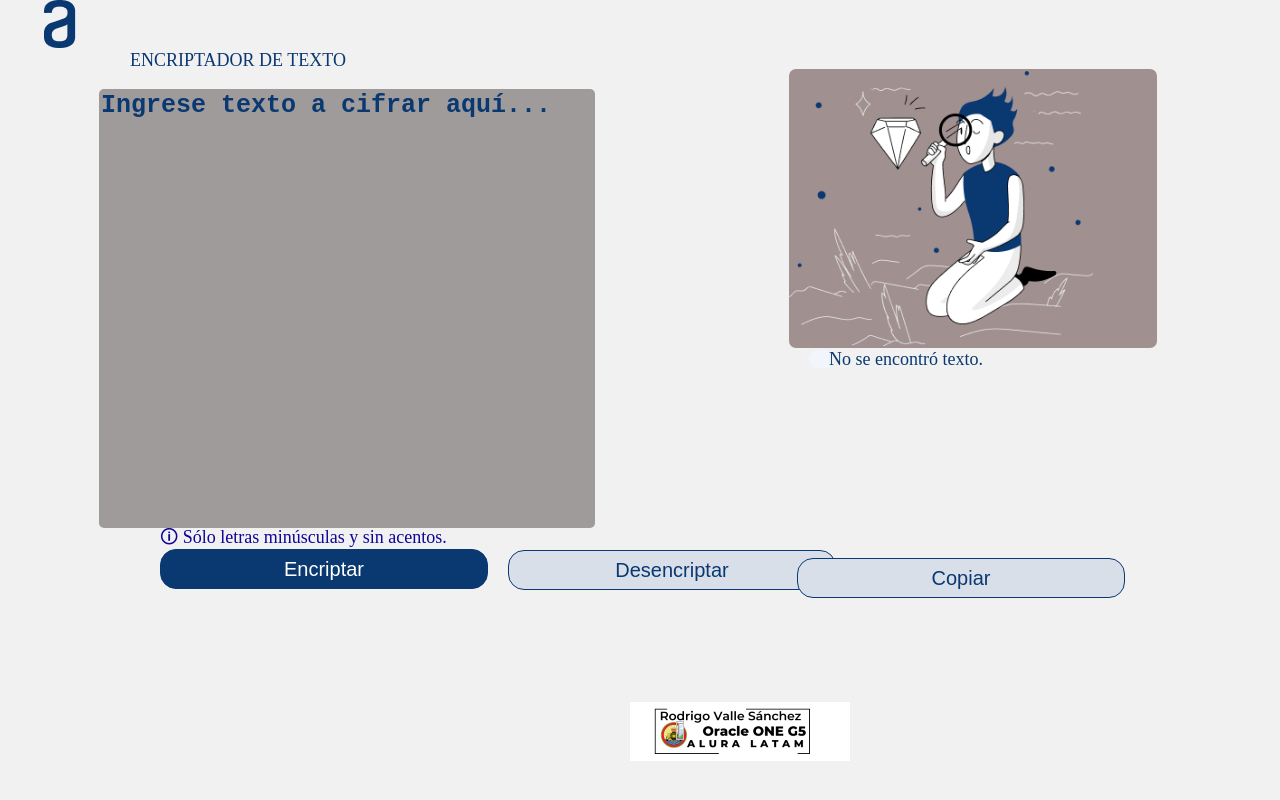
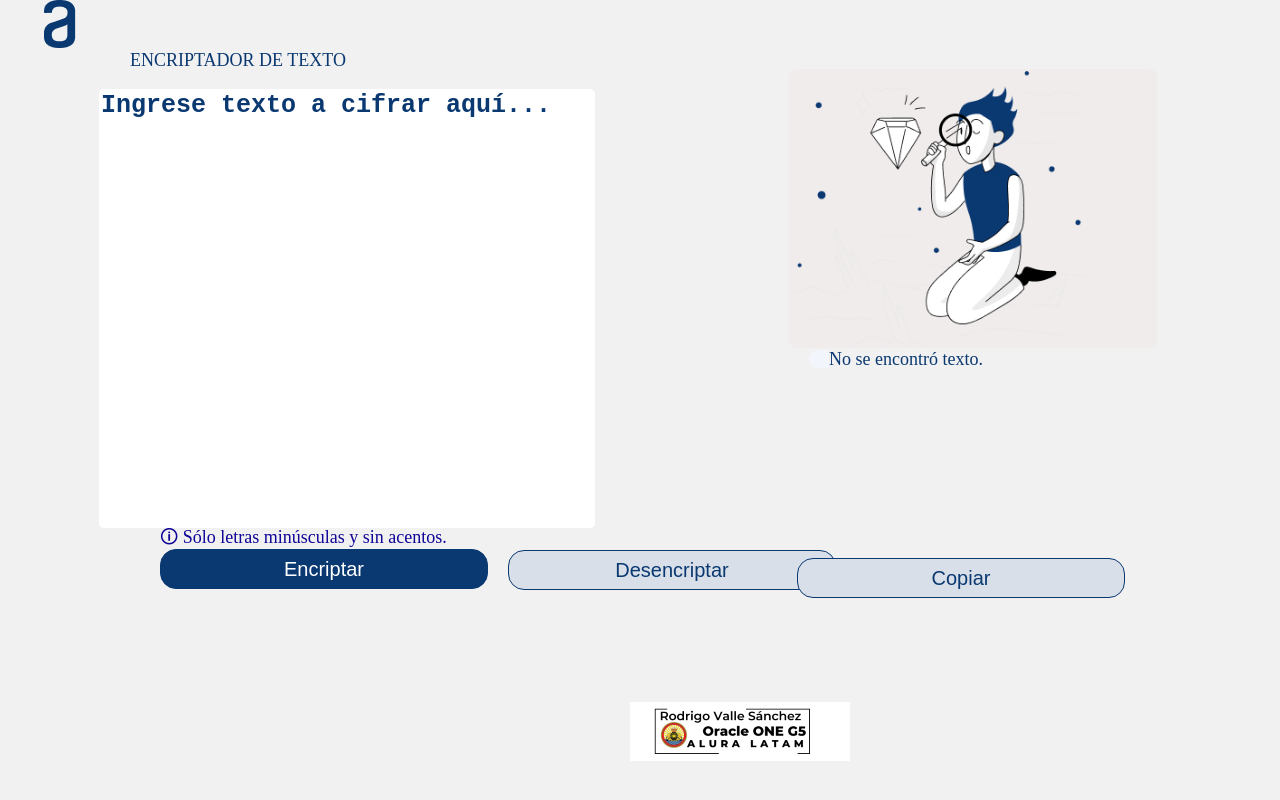
Before and after one commit to rhodericus/Encriptador-ONE-G5, a plain HTML site: page index.html in a window 1280 px wide. Drawn offline with Linux system fonts and the light colour scheme; files whose address does not match are found by name.

Commit message:
comentar referencias links del footer
comentar referencias links del footer

```diff
--- a/index.html
+++ b/index.html
@@ -42,7 +42,7 @@
     <footer>
         <!--<img src="LogoONEG5.png">-->
 
-        <a href="https://github.com/" target="_blank"><img class="gh" src="imagenes/gh.png"></a>
+        <!--<a href="https://github.com/" target="_blank"><img class="gh" src="imagenes/gh.png"></a>-->
                 </footer>
 
 <script src="logica.js"></script>
--- a/style.css
+++ b/style.css
@@ -34,7 +34,7 @@ main{
 } */
 
 .section1{
-    color: #a19090;
+    color: #c9c0c0;
     width: 100%;
     height: 70%;
     margin-right: 174px;
@@ -53,7 +53,7 @@ main{
 
 
 .text-area{
-    background-color: #9f9b9b;
+    background-color: #ffffff;
     width: 80%;
     height: 70%;
     display: block;
@@ -129,7 +129,7 @@ main{
 
 
 .muneco{
-    background: #a19090;
+    background: #f0ecec;
     margin-bottom: 2px;
     width: 75%;
     height: 50%;
@@ -180,6 +180,7 @@ main{
 .texto-creado p{
     text-align: center;
 }
+
 .texto-creado{
     background-color: #f1f1f1;
     width: 100%;
@@ -189,11 +190,11 @@ main{
     margin-left:0px;
     text-align: justify;
 
-
 }
 
 footer{
     width: 100%;
+    height: 70%;
     text-align: center;
     background: url(imagenes/LogoONEG5.png);
     height: 54px;
```
